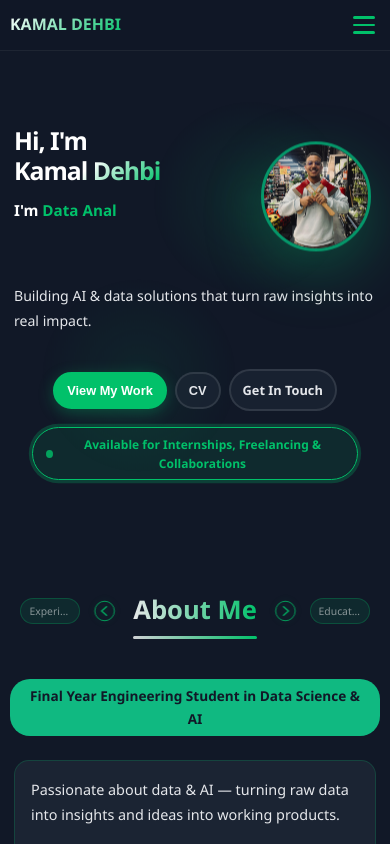
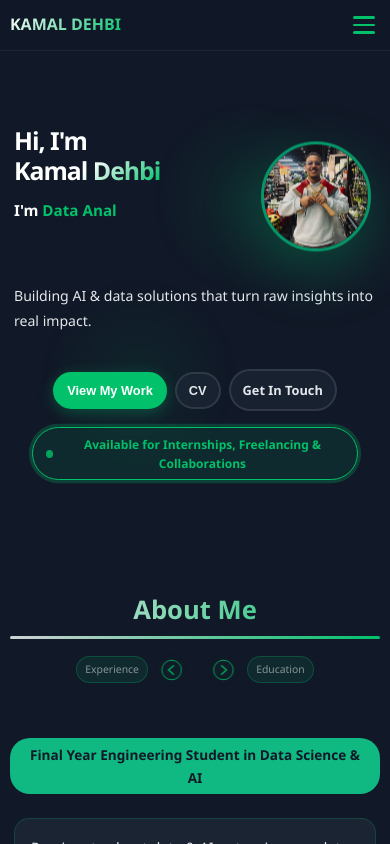
Before and after one commit to kamaLc73/Portfolio, a React (Vite) app: page / in a window 390 px wide. Shown: the top 844 px of the page. Built offline with nearby package versions, Linux system fonts and the light colour scheme.

Commit message:
v18 mobile v9

```diff
--- a/src/components/styles/AboutSection.css
+++ b/src/components/styles/AboutSection.css
@@ -939,6 +939,15 @@
     font-size: 2rem;
     white-space: normal;
     text-align: center;
+    width: 100%;
+    order: -1;
+    margin-bottom: 0.75rem;
+  }
+
+  .carousel-header {
+    gap: 0.75rem;
+    flex-wrap: wrap;
+    justify-content: center;
   }
 
   .section-nav-label {
@@ -950,7 +959,7 @@
     white-space: nowrap;
     overflow: hidden;
     text-overflow: ellipsis;
-    max-width: 80px;
+    max-width: 110px;
   }
 
   .carousel-content {
@@ -1163,7 +1172,7 @@
   .section-nav-label {
     font-size: 0.65rem;
     padding: 0.25rem 0.5rem;
-    max-width: 60px;
+    max-width: 90px;
   }
 
   .carousel-title {
--- a/src/components/styles/WorkSection.css
+++ b/src/components/styles/WorkSection.css
@@ -913,6 +913,15 @@
     font-size: 2rem;
     white-space: normal;
     text-align: center;
+    width: 100%;
+    order: -1;
+    margin-bottom: 0.75rem;
+  }
+
+  .carousel-header {
+    gap: 0.75rem;
+    flex-wrap: wrap;
+    justify-content: center;
   }
 
   .section-nav-label {
@@ -924,7 +933,7 @@
     white-space: nowrap;
     overflow: hidden;
     text-overflow: ellipsis;
-    max-width: 80px;
+    max-width: 110px;
   }
 
   .carousel-bottom-nav {
@@ -1017,7 +1026,7 @@
   .section-nav-label {
     font-size: 0.65rem;
     padding: 0.25rem 0.5rem;
-    max-width: 60px;
+    max-width: 90px;
   }
 
   .carousel-title {
```
